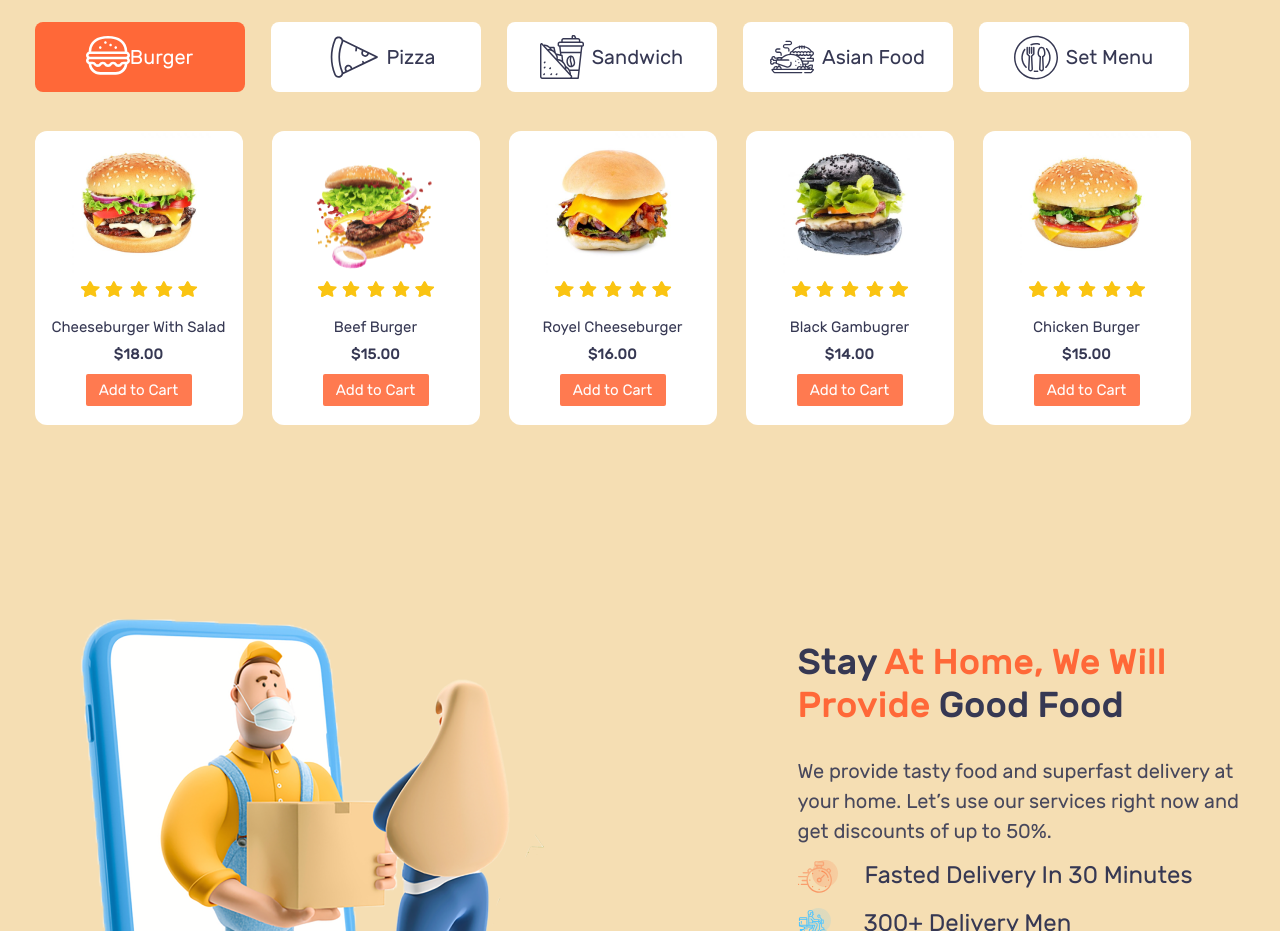
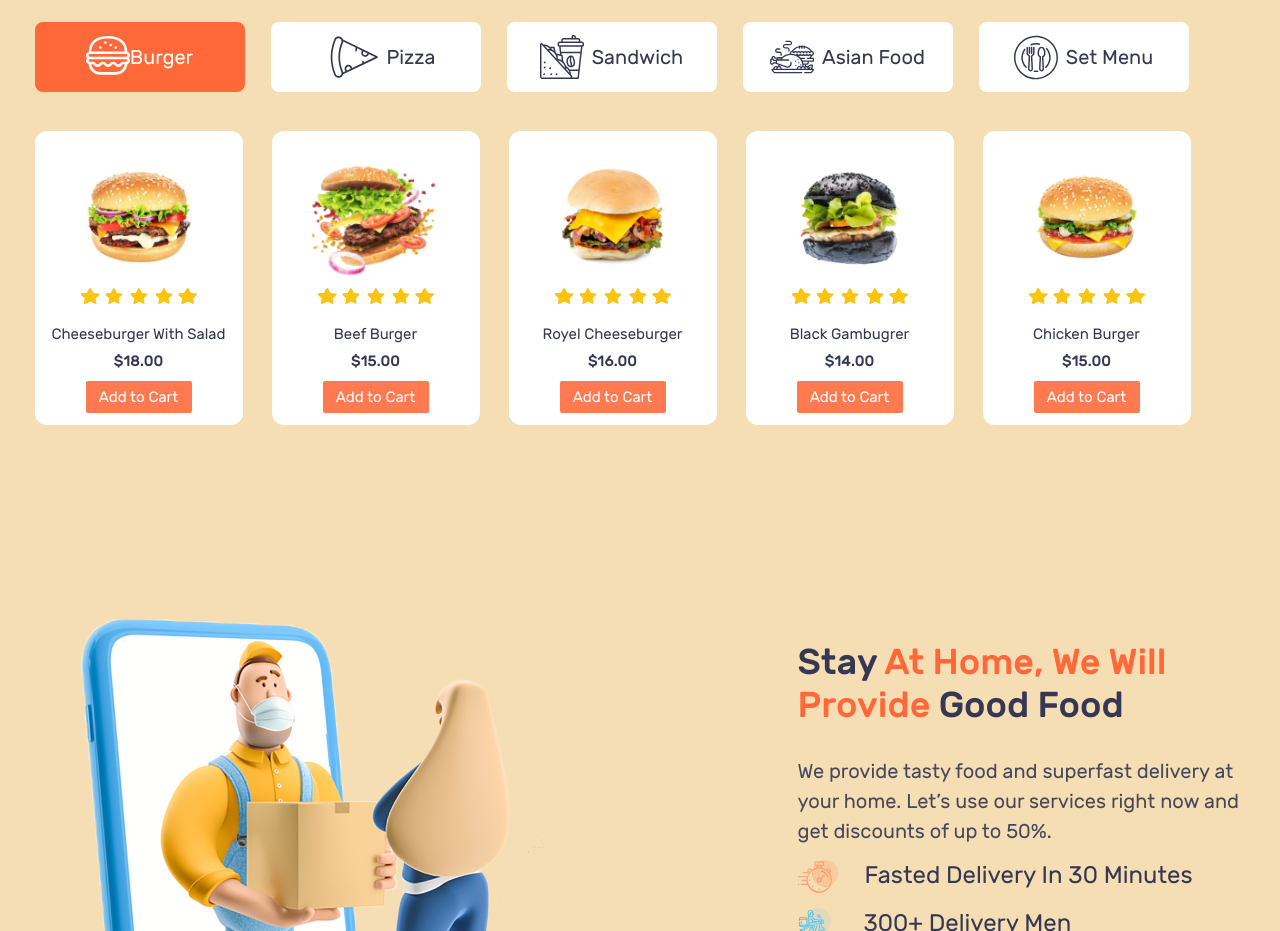
Before and after one commit to erlan1102/efood, a website: page index.html in a window 1280 px wide. Shown: the part 1040-1971 px from the top of the page. Drawn offline with Linux system fonts and the light colour scheme; a script that the page names is missing.

Commit message:
end project

```diff
--- a/index.html
+++ b/index.html
@@ -268,7 +268,7 @@
                 <div class="category__content category__content_active">
                     <div class="category__body">
                         <div class="category__fastfood">
-                            <img src="src/images/category/hamburger1.png" alt="hamburger">
+                            <img class="category__fastfood-img" src="src/images/category/hamburger1.png" alt="hamburger">
                             <svg width="120" height="20" viewBox="0 0 120 20" fill="none" xmlns="http://www.w3.org/2000/svg">
                                 <path d="M109.665 2.72233L111.752 6.40761C111.906 6.67461 112.2 6.86002 112.538 6.90123L117.227 7.50116C117.5 7.53494 117.749 7.66185 117.917 7.85551C118.083 8.0467 118.154 8.28898 118.114 8.52713C118.081 8.72491 117.975 8.90786 117.813 9.04795L114.415 11.9413C114.167 12.1432 114.054 12.4423 114.114 12.7349L114.951 16.8025C115.04 17.2937 114.67 17.7568 114.114 17.8499C113.886 17.8821 113.651 17.8483 113.445 17.756L109.263 15.8417C108.952 15.704 108.586 15.704 108.275 15.8417L104.093 17.756C103.579 17.9958 102.943 17.8326 102.657 17.3876C102.551 17.2104 102.513 17.0085 102.548 16.8116L103.384 12.7431C103.444 12.4514 103.331 12.1506 103.083 11.9487L99.6861 9.05702C99.2819 8.7142 99.2697 8.14971 99.6589 7.79453C99.6673 7.78711 99.6767 7.77887 99.6861 7.77063C99.8473 7.62642 100.059 7.53494 100.288 7.51105L104.977 6.91029C105.314 6.86826 105.608 6.6845 105.762 6.41585L107.775 2.72233C107.954 2.40588 108.325 2.20893 108.728 2.21717H108.854C109.204 2.25425 109.508 2.44461 109.665 2.72233Z" fill="#FAC412"/>
                                 <path d="M108.742 15.739C108.561 15.744 108.384 15.7868 108.225 15.8635L104.063 17.7735C103.554 17.987 102.944 17.8213 102.659 17.3935C102.553 17.2187 102.515 17.0184 102.55 16.8222L103.382 12.7624C103.438 12.4672 103.325 12.1672 103.081 11.9595L99.6822 9.06851C99.2788 8.72146 99.2713 8.15185 99.6663 7.79656C99.6719 7.79161 99.6766 7.78749 99.6822 7.78337C99.8432 7.64323 100.051 7.55091 100.275 7.52206L104.967 6.91535C105.307 6.87743 105.602 6.69113 105.752 6.42074L107.791 2.68074C107.985 2.37903 108.357 2.19932 108.75 2.21828C108.742 2.46311 108.742 15.5725 108.742 15.739Z" fill="#FAC412"/>
@@ -304,7 +304,7 @@
                             <button class="category__fastfood-btn" type="submit">Add to Cart</button>
                         </div>
                         <div class="category__fastfood">
-                            <img src="src/images/category/hamburger3.png" alt="hamburger">
+                            <img class="category__fastfood-img" src="src/images/category/hamburger3.png" alt="hamburger">
                             <svg width="120" height="20" viewBox="0 0 120 20" fill="none" xmlns="http://www.w3.org/2000/svg">
                                 <path d="M109.665 2.72233L111.752 6.40761C111.906 6.67461 112.2 6.86002 112.538 6.90123L117.227 7.50116C117.5 7.53494 117.749 7.66185 117.917 7.85551C118.083 8.0467 118.154 8.28898 118.114 8.52713C118.081 8.72491 117.975 8.90786 117.813 9.04795L114.415 11.9413C114.167 12.1432 114.054 12.4423 114.114 12.7349L114.951 16.8025C115.04 17.2937 114.67 17.7568 114.114 17.8499C113.886 17.8821 113.651 17.8483 113.445 17.756L109.263 15.8417C108.952 15.704 108.586 15.704 108.275 15.8417L104.093 17.756C103.579 17.9958 102.943 17.8326 102.657 17.3876C102.551 17.2104 102.513 17.0085 102.548 16.8116L103.384 12.7431C103.444 12.4514 103.331 12.1506 103.083 11.9487L99.6861 9.05702C99.2819 8.7142 99.2697 8.14971 99.6589 7.79453C99.6673 7.78711 99.6767 7.77887 99.6861 7.77063C99.8473 7.62642 100.059 7.53494 100.288 7.51105L104.977 6.91029C105.314 6.86826 105.608 6.6845 105.762 6.41585L107.775 2.72233C107.954 2.40588 108.325 2.20893 108.728 2.21717H108.854C109.204 2.25425 109.508 2.44461 109.665 2.72233Z" fill="#FAC412"/>
                                 <path d="M108.742 15.739C108.561 15.744 108.384 15.7868 108.225 15.8635L104.063 17.7735C103.554 17.987 102.944 17.8213 102.659 17.3935C102.553 17.2187 102.515 17.0184 102.55 16.8222L103.382 12.7624C103.438 12.4672 103.325 12.1672 103.081 11.9595L99.6822 9.06851C99.2788 8.72146 99.2713 8.15185 99.6663 7.79656C99.6719 7.79161 99.6766 7.78749 99.6822 7.78337C99.8432 7.64323 100.051 7.55091 100.275 7.52206L104.967 6.91535C105.307 6.87743 105.602 6.69113 105.752 6.42074L107.791 2.68074C107.985 2.37903 108.357 2.19932 108.75 2.21828C108.742 2.46311 108.742 15.5725 108.742 15.739Z" fill="#FAC412"/>
@@ -322,7 +322,7 @@
                             <button class="category__fastfood-btn" type="submit">Add to Cart</button>
                         </div>
                         <div class="category__fastfood">
-                            <img src="src/images/category/hamburger4.png" alt="hamburger">
+                            <img class="category__fastfood-img" src="src/images/category/hamburger4.png" alt="hamburger">
                             <svg width="120" height="20" viewBox="0 0 120 20" fill="none" xmlns="http://www.w3.org/2000/svg">
                                 <path d="M109.665 2.72233L111.752 6.40761C111.906 6.67461 112.2 6.86002 112.538 6.90123L117.227 7.50116C117.5 7.53494 117.749 7.66185 117.917 7.85551C118.083 8.0467 118.154 8.28898 118.114 8.52713C118.081 8.72491 117.975 8.90786 117.813 9.04795L114.415 11.9413C114.167 12.1432 114.054 12.4423 114.114 12.7349L114.951 16.8025C115.04 17.2937 114.67 17.7568 114.114 17.8499C113.886 17.8821 113.651 17.8483 113.445 17.756L109.263 15.8417C108.952 15.704 108.586 15.704 108.275 15.8417L104.093 17.756C103.579 17.9958 102.943 17.8326 102.657 17.3876C102.551 17.2104 102.513 17.0085 102.548 16.8116L103.384 12.7431C103.444 12.4514 103.331 12.1506 103.083 11.9487L99.6861 9.05702C99.2819 8.7142 99.2697 8.14971 99.6589 7.79453C99.6673 7.78711 99.6767 7.77887 99.6861 7.77063C99.8473 7.62642 100.059 7.53494 100.288 7.51105L104.977 6.91029C105.314 6.86826 105.608 6.6845 105.762 6.41585L107.775 2.72233C107.954 2.40588 108.325 2.20893 108.728 2.21717H108.854C109.204 2.25425 109.508 2.44461 109.665 2.72233Z" fill="#FAC412"/>
                                 <path d="M108.742 15.739C108.561 15.744 108.384 15.7868 108.225 15.8635L104.063 17.7735C103.554 17.987 102.944 17.8213 102.659 17.3935C102.553 17.2187 102.515 17.0184 102.55 16.8222L103.382 12.7624C103.438 12.4672 103.325 12.1672 103.081 11.9595L99.6822 9.06851C99.2788 8.72146 99.2713 8.15185 99.6663 7.79656C99.6719 7.79161 99.6766 7.78749 99.6822 7.78337C99.8432 7.64323 100.051 7.55091 100.275 7.52206L104.967 6.91535C105.307 6.87743 105.602 6.69113 105.752 6.42074L107.791 2.68074C107.985 2.37903 108.357 2.19932 108.75 2.21828C108.742 2.46311 108.742 15.5725 108.742 15.739Z" fill="#FAC412"/>
@@ -340,7 +340,7 @@
                             <button class="category__fastfood-btn" type="submit">Add to Cart</button>
                         </div>
                         <div class="category__fastfood">
-                            <img src="src/images/category/hamburger5.png" alt="hamburger">
+                            <img class="category__fastfood-img" src="src/images/category/hamburger5.png" alt="hamburger">
                             <svg width="120" height="20" viewBox="0 0 120 20" fill="none" xmlns="http://www.w3.org/2000/svg">
                                 <path d="M109.665 2.72233L111.752 6.40761C111.906 6.67461 112.2 6.86002 112.538 6.90123L117.227 7.50116C117.5 7.53494 117.749 7.66185 117.917 7.85551C118.083 8.0467 118.154 8.28898 118.114 8.52713C118.081 8.72491 117.975 8.90786 117.813 9.04795L114.415 11.9413C114.167 12.1432 114.054 12.4423 114.114 12.7349L114.951 16.8025C115.04 17.2937 114.67 17.7568 114.114 17.8499C113.886 17.8821 113.651 17.8483 113.445 17.756L109.263 15.8417C108.952 15.704 108.586 15.704 108.275 15.8417L104.093 17.756C103.579 17.9958 102.943 17.8326 102.657 17.3876C102.551 17.2104 102.513 17.0085 102.548 16.8116L103.384 12.7431C103.444 12.4514 103.331 12.1506 103.083 11.9487L99.6861 9.05702C99.2819 8.7142 99.2697 8.14971 99.6589 7.79453C99.6673 7.78711 99.6767 7.77887 99.6861 7.77063C99.8473 7.62642 100.059 7.53494 100.288 7.51105L104.977 6.91029C105.314 6.86826 105.608 6.6845 105.762 6.41585L107.775 2.72233C107.954 2.40588 108.325 2.20893 108.728 2.21717H108.854C109.204 2.25425 109.508 2.44461 109.665 2.72233Z" fill="#FAC412"/>
                                 <path d="M108.742 15.739C108.561 15.744 108.384 15.7868 108.225 15.8635L104.063 17.7735C103.554 17.987 102.944 17.8213 102.659 17.3935C102.553 17.2187 102.515 17.0184 102.55 16.8222L103.382 12.7624C103.438 12.4672 103.325 12.1672 103.081 11.9595L99.6822 9.06851C99.2788 8.72146 99.2713 8.15185 99.6663 7.79656C99.6719 7.79161 99.6766 7.78749 99.6822 7.78337C99.8432 7.64323 100.051 7.55091 100.275 7.52206L104.967 6.91535C105.307 6.87743 105.602 6.69113 105.752 6.42074L107.791 2.68074C107.985 2.37903 108.357 2.19932 108.75 2.21828C108.742 2.46311 108.742 15.5725 108.742 15.739Z" fill="#FAC412"/>
--- a/src/css/category.scss
+++ b/src/css/category.scss
@@ -80,8 +80,6 @@
     &-img{
       margin-top: 21px;
       height: 123px;
-      max-width: 130px;
-      min-width: 121px;
     }
     &-subtitle{
       margin-top: 15px;
```
Also changed, not shown: src/css/style.css, src/images/category/Sandwich5.png, src/images/category/set5.jpeg.
